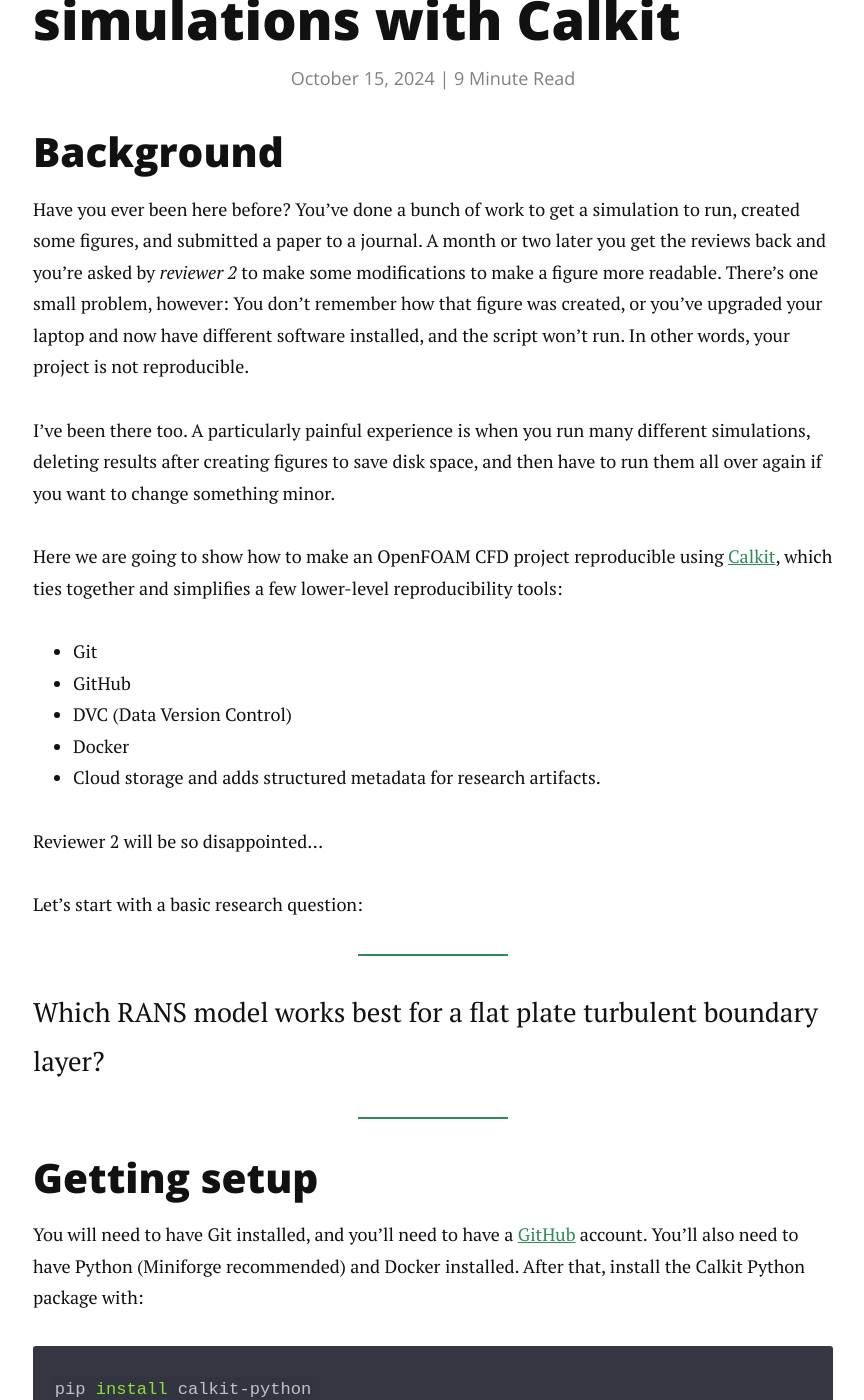
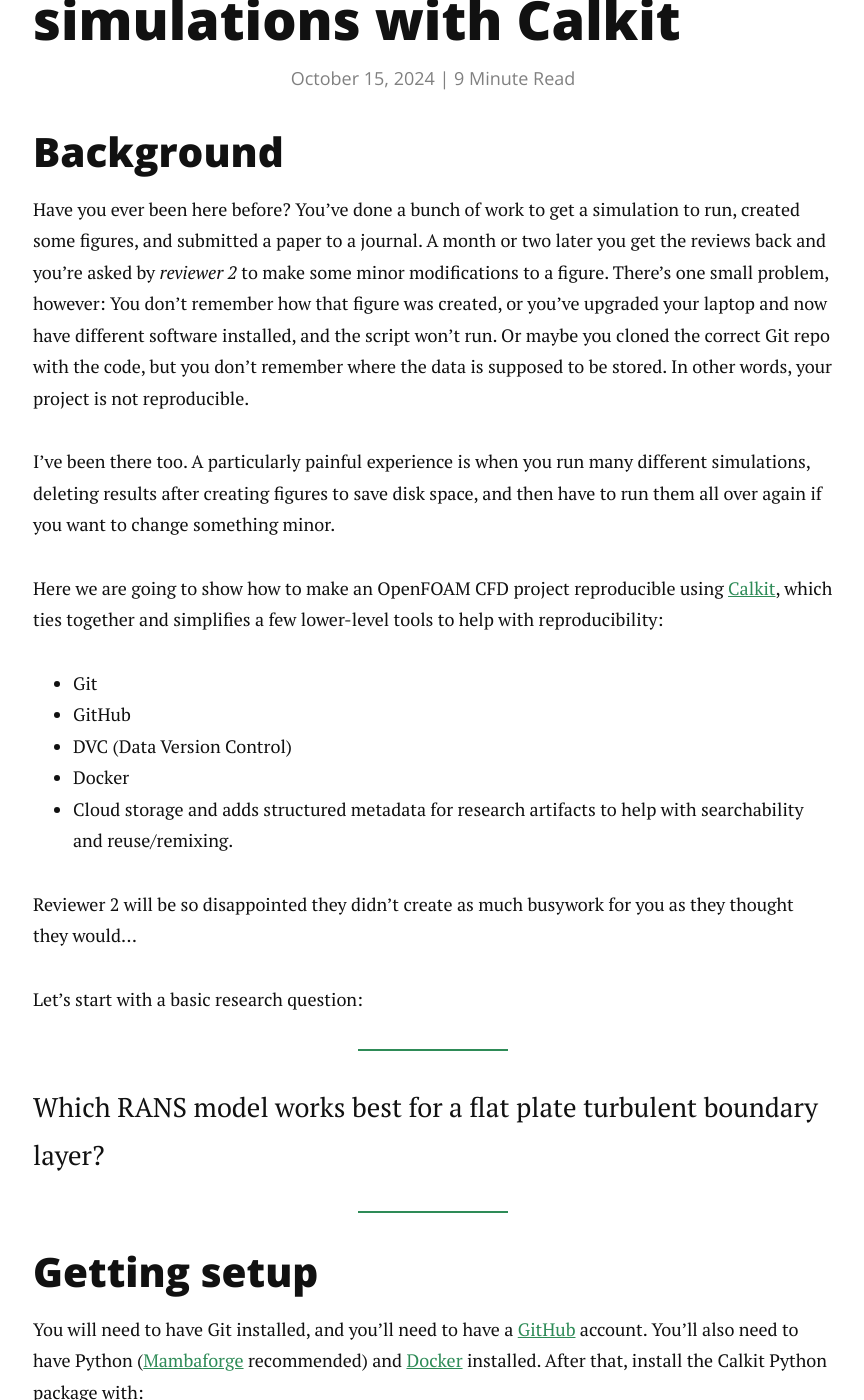
Before and after one commit to petebachant/petebachant.github.io, a Jekyll site: the page built from _posts/2024-10-15-reproducible-openfoam.markdown, in a window 1280 px wide and 1400 px high, scrolled down 368 px. Shown: the whole window, without its empty margins (207-1071 px from the left). Built offline with Jekyll 4.4.1, drawn with Linux system fonts in a browser that asks for light colours; nearby versions of some CDN libraries; formulas are drawn with MathJax 3; comment, search, counter and statistics services are not loaded; some of the changed text lies outside the part shown.

Commit message:
Add to of-repro post

````diff
--- a/_posts/2024-10-15-reproducible-openfoam.markdown
+++ b/_posts/2024-10-15-reproducible-openfoam.markdown
@@ -17,11 +17,13 @@
 You've done a bunch of work to get a simulation to run, created some figures,
 and submitted a paper to a journal.
 A month or two later you get the reviews back and you're asked by _reviewer 2_
-to make some modifications to make a figure more readable.
+to make some minor modifications to a figure.
 There's one small problem, however: You don't remember how that figure was
 created,
 or you've upgraded your laptop and now have different software installed,
 and the script won't run.
+Or maybe you cloned the correct Git repo with the code, but you don't
+remember where the data is supposed to be stored.
 In other words, your project is not reproducible.
 
 I've been there too.
@@ -32,15 +34,18 @@
 
 Here we are going to show how to make an OpenFOAM CFD project reproducible
 using [Calkit](https://github.com/calkit/calkit),
-which ties together and simplifies a few lower-level reproducibility tools:
+which ties together and simplifies a few lower-level tools to help with
+reproducibility:
 - Git
 - GitHub
 - DVC (Data Version Control)
 - Docker
 - Cloud storage
-and adds structured metadata for research artifacts.
+and adds structured metadata for research artifacts to help with
+searchability and reuse/remixing.
 
-Reviewer 2 will be so disappointed...
+Reviewer 2 will be so disappointed they didn't create as much busywork for
+you as they thought they would...
 
 Let's start with a basic research question:
 
@@ -50,7 +55,9 @@
 
 You will need to have Git installed, and you'll need to have a
 [GitHub](https://github.com) account.
-You'll also need to have Python (Miniforge recommended) and Docker installed.
+You'll also need to have Python
+([Mambaforge](https://conda-forge.org/miniforge/) recommended)
+and [Docker](https://docker.com) installed.
 After that, install the Calkit Python package with:
 
 ```sh
@@ -174,7 +184,8 @@
 
 Note that we don't need to specify the environment in which to run the command
 since there's only one in the project, but if there are multiple,
-Calkit will complain that you need to pick an environment.
+Calkit will complain that you need to pick an environment or set one as the
+default.
 
 We want to run the simulation with a few different turbulence models:
 
@@ -291,3 +302,5 @@
 
 Do you use a different system to manage pipelines, data, artifacts?
 If so, let me know in the comments.
+
+TODO: Make it so users can create a new project starting from this one.
````
Also changed, not shown: other parts of _posts/2024-10-15-reproducible-openfoam.markdown (+5 -2 lines).
